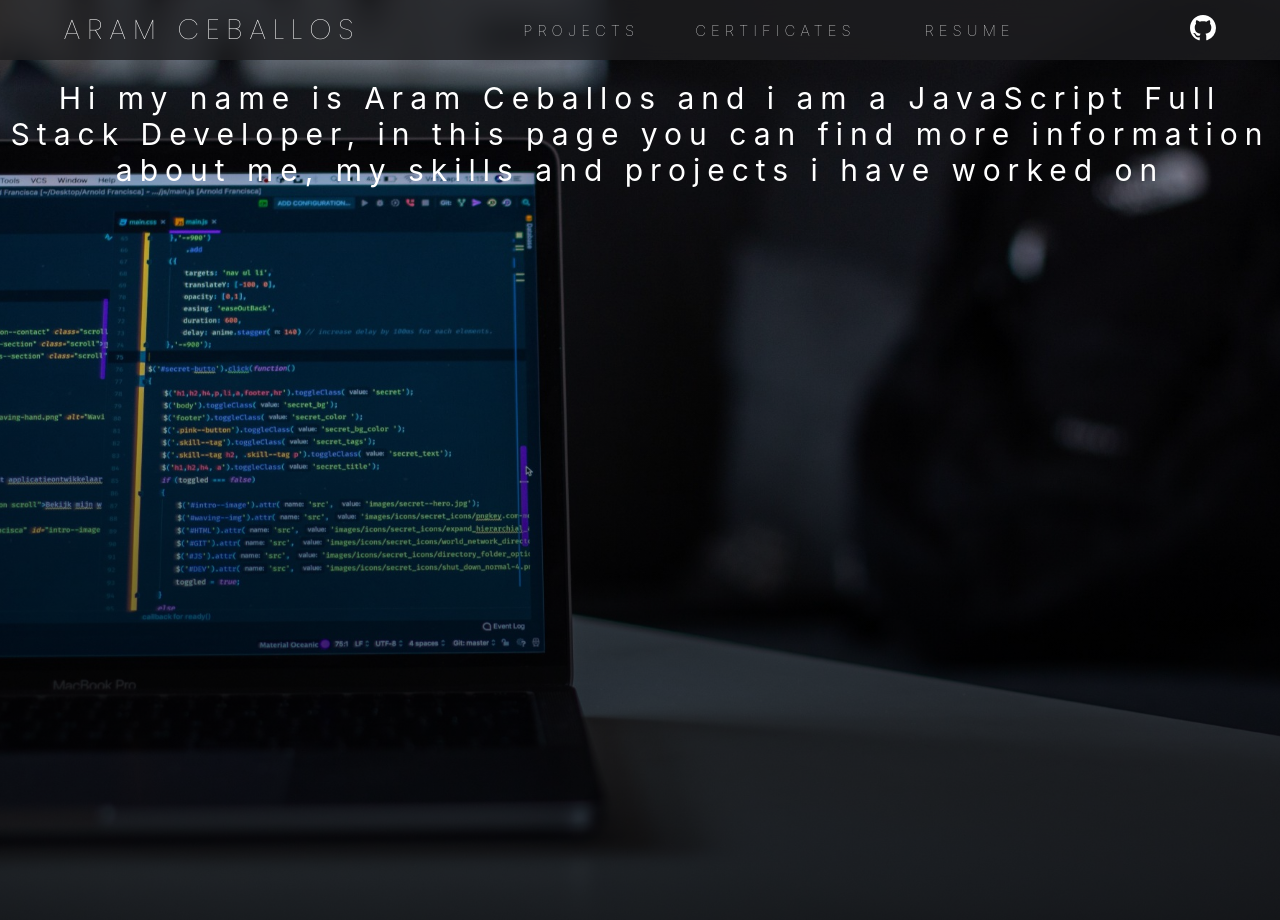
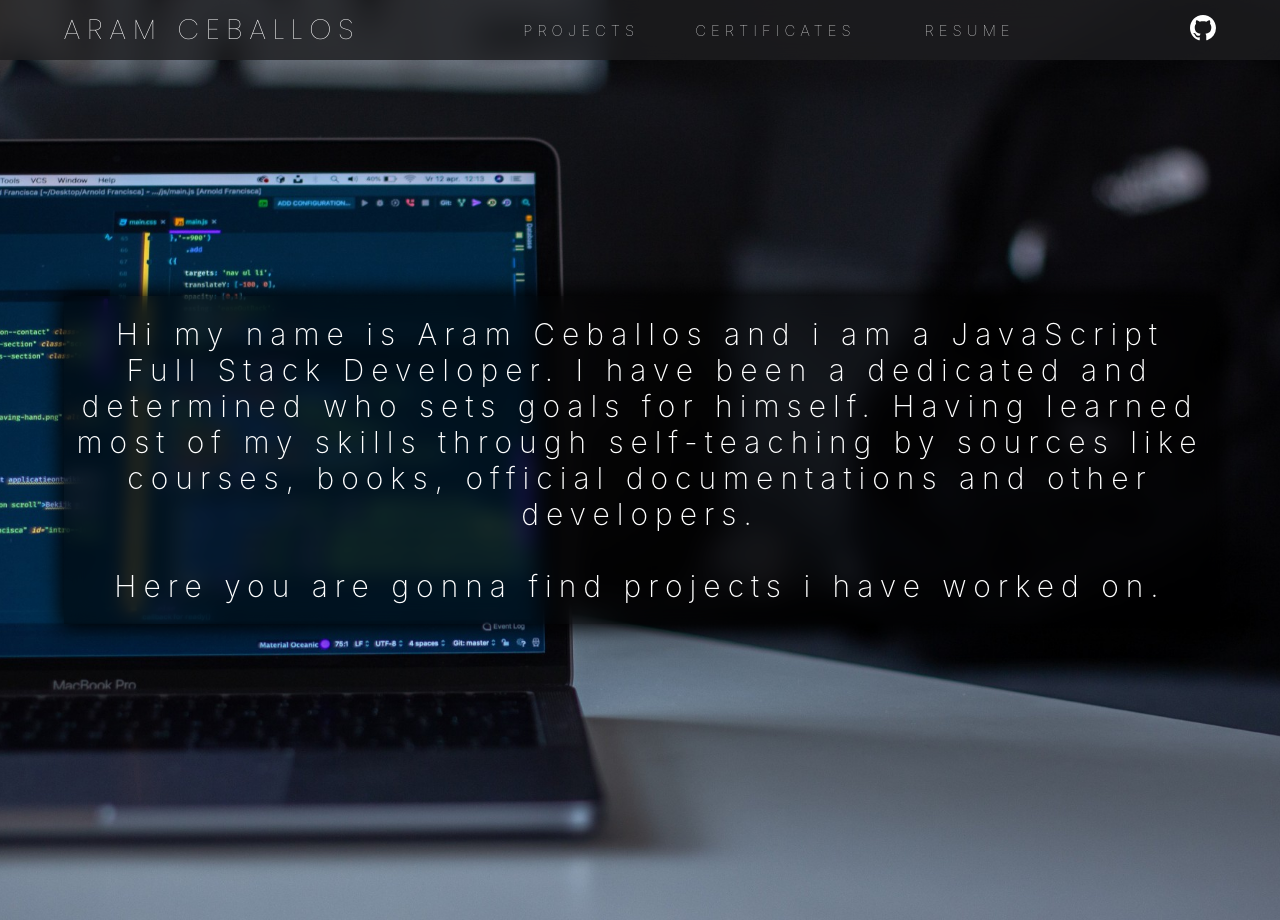
Before and after one commit to aramceballos/portfolio-next, a Next.js app: page / in a window 1280 px wide. Built offline with nearby package versions, Linux system fonts and the light colour scheme.

Commit message:
Home text changed

```diff
--- a/components/NavBar/index.tsx
+++ b/components/NavBar/index.tsx
@@ -115,6 +115,7 @@ function NavBar(): JSX.Element {
           position: fixed;
           justify-content: space-around;
           transition: 0.5s ease;
+          z-index: 9999;
         }
 
         .navbar-active {
@@ -158,7 +159,7 @@ function NavBar(): JSX.Element {
           padding: 20px;
 
           transform: scaleY(0);
-          transition: transform 0.5s ease;
+          transition: transform 0.4s ease;
         }
 
         .nav-active {
@@ -220,7 +221,7 @@ function NavBar(): JSX.Element {
           display: none;
         }
 
-        @media screen and (min-width: ${breakpoints.tablet}) {
+        @media screen and (min-width: ${breakpoints.laptop}) {
           .navbar {
             height: 60px;
             transition: initial;
@@ -237,7 +238,7 @@ function NavBar(): JSX.Element {
 
           .nav-links {
             justify-content: space-between;
-            width: 57%;
+            width: 45%;
             position: initial;
             right: initial;
             height: initial;
@@ -262,12 +263,6 @@ function NavBar(): JSX.Element {
           }
         }
 
-        @media screen and (min-width: ${breakpoints.laptop}) {
-          .nav-links {
-            width: 45%;
-          }
-        }
-
         @media screen and (min-width: ${breakpoints.desktop}) {
           .nav-links {
             width: 40%;
--- a/pages/index.tsx
+++ b/pages/index.tsx
@@ -6,31 +6,48 @@ function Home(): JSX.Element {
     <>
       <AppLayout>
         <main>
-          <p>
-            Hi my name is Aram Ceballos and i am a JavaScript Full Stack
-            Developer, in this page you can find more information about me, my
-            skills and projects i have worked on
-          </p>
+          <section>
+            <p>
+              Hi my name is Aram Ceballos and i am a JavaScript Full Stack
+              Developer. I have been a dedicated and determined who sets goals
+              for himself. Having learned most of my skills through
+              self-teaching by sources like courses, books, official
+              documentations and other developers.
+              <br />
+              <br />
+              Here you are gonna find projects i have worked on.
+            </p>
+          </section>
         </main>
       </AppLayout>
       <style jsx>{`
         main {
           height: 100%;
-          background: linear-gradient(rgba(0, 0, 0, 0), rgba(0, 0, 0, 0.8)),
-            url('/Cover.jpg');
+          background: url('/Cover.jpg');
           background-size: cover;
           background-position: center;
           background-repeat: no-repeat;
-          padding: 50px 0;
+          overflow: hidden;
+          display: flex;
+          align-items: center;
+          justify-content: center;
+        }
+
+        section {
+          backdrop-filter: blur(10px);
+          width: 90%;
+          box-shadow: 0px 0px 20px 4px #000000;
+          background-color: #00000099;
         }
 
         p {
-          font-size: 23px;
+          font-size: 21px;
           letter-spacing: 7px;
           color: black;
           text-align: center;
           color: white;
           margin: 20px 10px;
+          font-weight: 200;
         }
 
         @media screen and (min-width: ${breakpoints.mobile}) {
```
